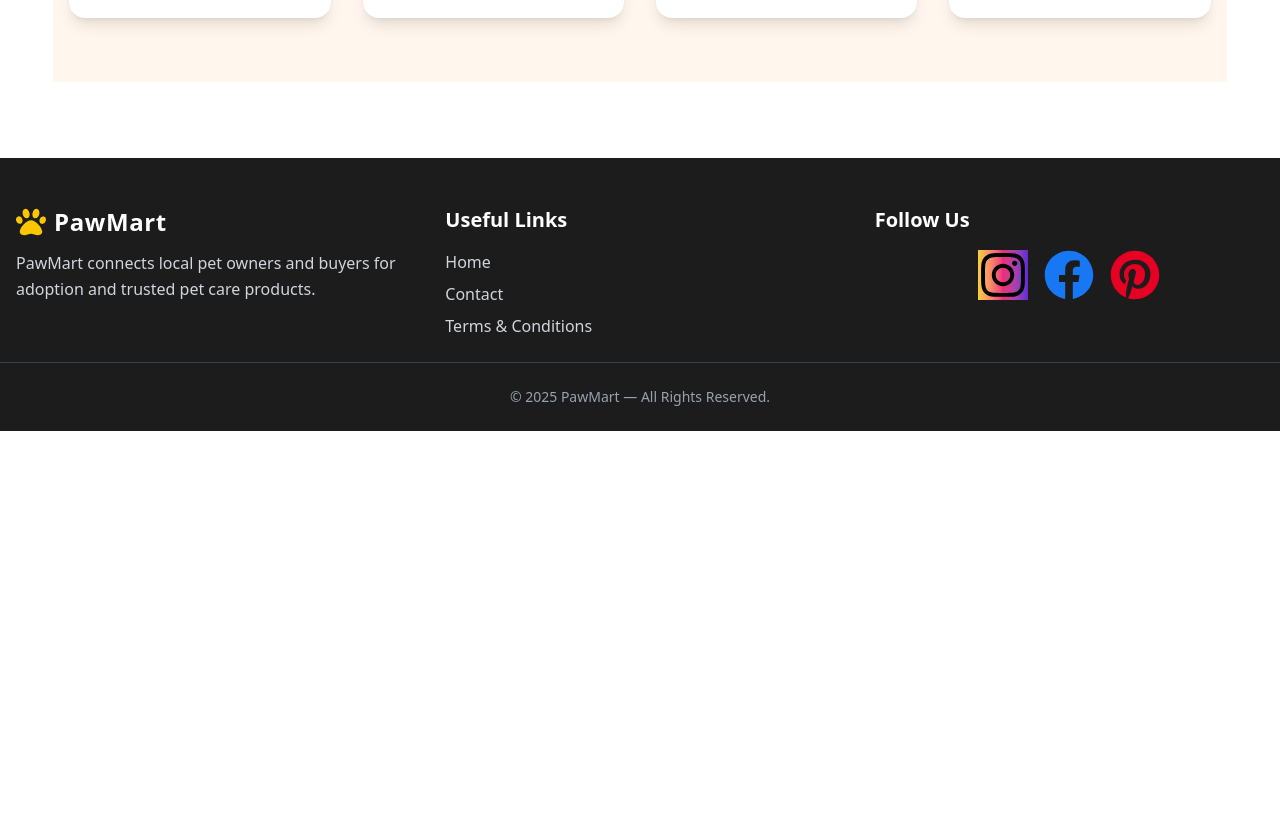
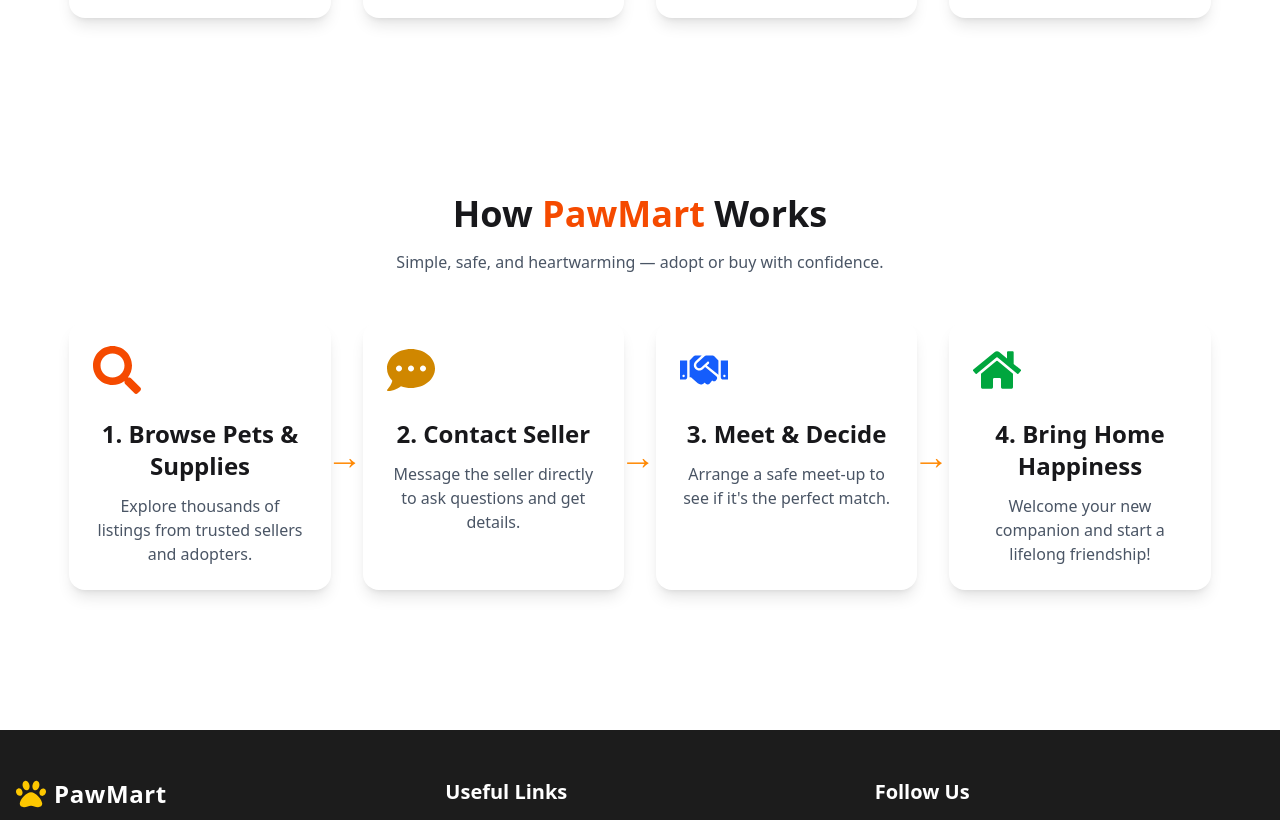
Before and after one commit to evrahimhasan/PawMart-Client-Assignment, a React app: page / in a window 1280 px wide. Shown: the part 2360-3180 px from the top of the page. Before the commit the page ends 2791 px from the top, so only its background shows below. Built offline with nearby package versions, Linux system fonts and the light colour scheme; no server answers; the HTML template or start-up script is replaced by a standard one.

Commit message:
added how it works section

```diff
--- /dev/null
+++ b/src/components/HowItWorks.jsx
@@ -0,0 +1,58 @@
+import React from 'react';
+import { FaCommentDots, FaHandshake, FaHome, FaSearch } from 'react-icons/fa';
+
+const HowItWorks = () => {
+    const steps = [
+        {
+            icon: <FaSearch className="text-5xl text-orange-600" />,
+            title: "Browse Pets & Supplies",
+            desc: "Explore thousands of listings from trusted sellers and adopters."
+        },
+        {
+            icon: <FaCommentDots className="text-5xl text-yellow-600" />,
+            title: "Contact Seller",
+            desc: "Message the seller directly to ask questions and get details."
+        },
+        {
+            icon: <FaHandshake className="text-5xl text-blue-600" />,
+            title: "Meet & Decide",
+            desc: "Arrange a safe meet-up to see if it's the perfect match."
+        },
+        {
+            icon: <FaHome className="text-5xl text-green-600" />,
+            title: "Bring Home Happiness",
+            desc: "Welcome your new companion and start a lifelong friendship!"
+        }
+    ];
+    return (
+        <section className="py-16">
+            <div className="container mx-auto px-4 text-center">
+                <h2 className="text-3xl md:text-4xl font-bold mb-4">
+                    How <span className="text-orange-600">PawMart</span> Works
+                </h2>
+                <p className="text-gray-600 dark:text-gray-300 max-w-2xl mx-auto mb-12">
+                    Simple, safe, and heartwarming — adopt or buy with confidence.
+                </p>
+
+                <div className="grid grid-cols-1 md:grid-cols-2 lg:grid-cols-4 gap-8">
+                    {steps.map((step, index) => (
+                        <div key={index} className="relative p-6 rounded-2xl shadow-lg hover:shadow-2xl transition">
+                            <div className="mb-6">{step.icon}</div>
+                            <h3 className="text-2xl font-bold mb-3">{index + 1}. {step.title}</h3>
+                            <p className="text-gray-600">{step.desc}</p>
+
+                            {/* Arrow between steps*/}
+                            {index < steps.length - 1 && (
+                                <div className="hidden lg:block absolute top-1/2 -right-8 transform -translate-y-1/2 text-4xl text-orange-400">
+                                    →
+                                </div>
+                            )}
+                        </div>
+                    ))}
+                </div>
+            </div>
+        </section>
+    );
+};
+
+export default HowItWorks;
--- a/src/components/Statistics.jsx
+++ b/src/components/Statistics.jsx
@@ -4,7 +4,7 @@
 
 const Statistics = () => {
     return (
-        <section className="py-16 bg-orange-50 dark:bg-gray-800">
+        <section className="py-16">
             <div className="container mx-auto px-4 text-center">
                 <h2 className="text-3xl md:text-4xl font-bold mb-4">
                     Our <span className="text-orange-600">Impact</span> So Far
--- a/src/pages/Home.jsx
+++ b/src/pages/Home.jsx
@@ -5,6 +5,7 @@
 import RecentListing from './RecentListing';
 import Categories from '../components/Categories';
 import Statistics from '../components/Statistics';
+import HowItWorks from '../components/HowItWorks';
 
 const Home = () => {
     return (
@@ -22,6 +23,8 @@
 
                 <Statistics></Statistics>
 
+                <HowItWorks></HowItWorks>
+
             </div>
         </>
     );
```
